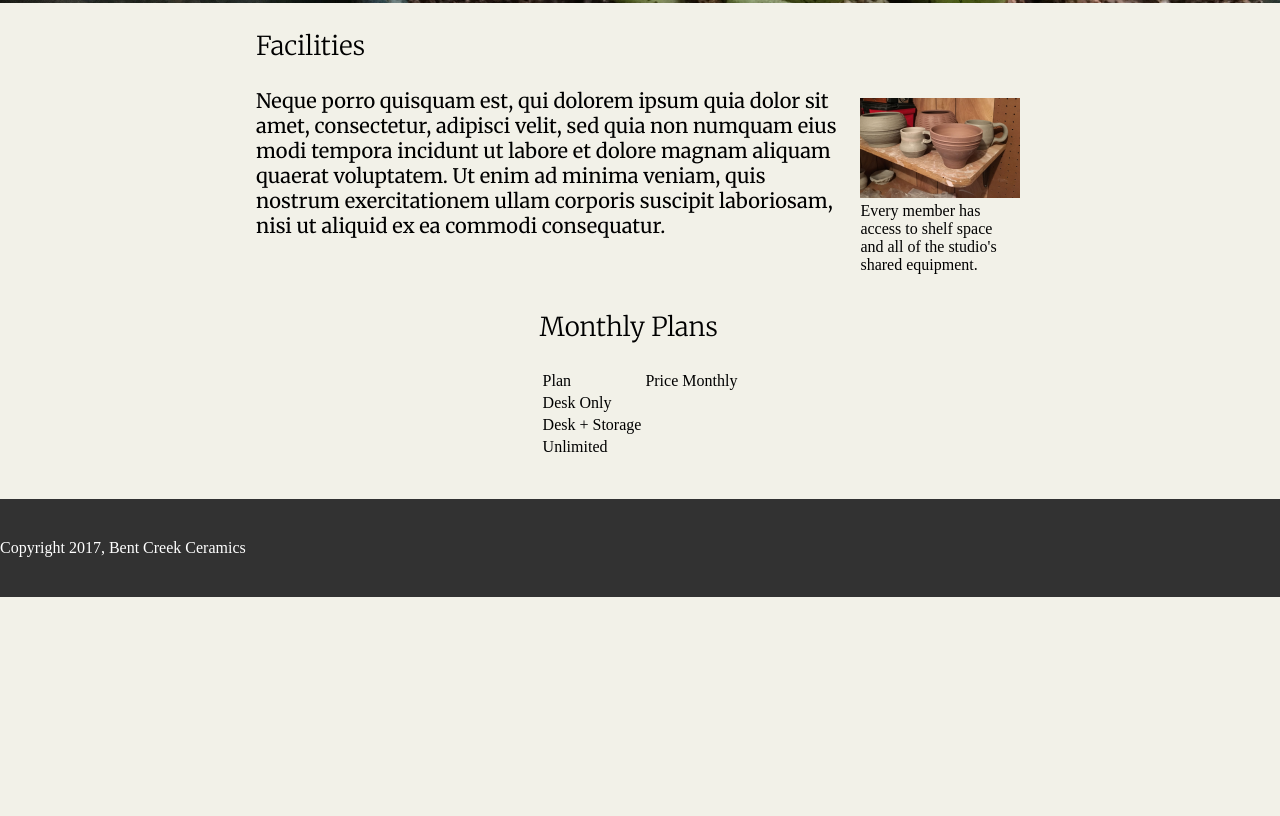
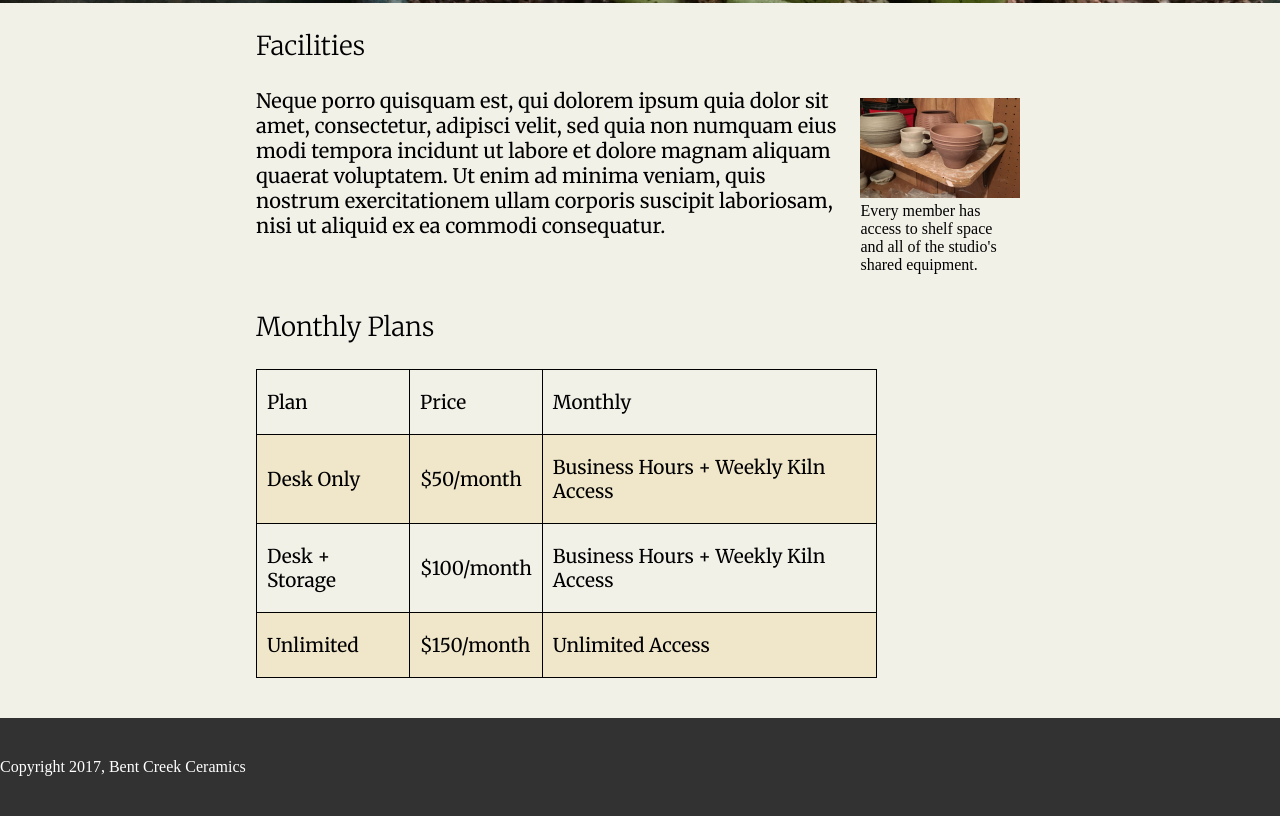
Before and after one commit to stephen-boynton/week-one-project, a plain HTML site: page about.html in a window 1280 px wide. Shown: the part 1077-1893 px from the top of the page. Before the commit the page ends 1674 px from the top, so only its background shows below. Drawn offline with Linux system fonts and the light colour scheme.

Commit message:
Finish About page

```diff
--- a/about.html
+++ b/about.html
@@ -47,6 +47,7 @@
           </div>
         </article>
         <div class="plans">
+          <div class="table">
             <h3>Monthly Plans</h3>
             <table>
               <thead>
@@ -54,24 +55,26 @@
                 <td>Price</td>
                 <td>Monthly</td>
               </thead>
-            <tr>
+              <tr class="bg">
                 <td>Desk Only</td>
-              <td></td>
-              <td></td>
+                <td>$50/month</td>
+                <td>Business Hours + Weekly Kiln Access</td>
               </tr>
               <tr>
                 <td>Desk + Storage</td>
-              <td></td>
-              <td></td>
+                <td>$100/month</td>
+                <td>Business Hours + Weekly Kiln Access</td>
               </tr>
-            <tr>
+              <tr class="bg">
                 <td>Unlimited</td>
-              <td></td>
-              <td></td>
+                <td>$150/month</td>
+                <td>Unlimited Access</td>
               </tr>
             </table>
           </div>
-
+          <div class="table-empty">
+          </div>
+        </div>
       </main>
       <footer>
         Copyright 2017, Bent Creek Ceramics
--- a/style.css
+++ b/style.css
@@ -264,3 +264,29 @@ blockquote {
 .facilities img {
   max-height: 100px;
 }
+
+.plans {
+  display: flex;
+  width: 60%;
+  font-family: Merriweather, serif;
+  font-size: 19px;
+}
+
+td {
+  padding: 20px 10px;
+  border: 1px solid black;
+}
+
+.table-empty {
+  width: 20%;
+  margin: 0px;
+}
+
+table {
+  border-collapse: collapse;
+  border: 1px solid black;
+}
+
+.bg {
+  background-color: #f0e6c9
+}
```
Lines whose indentation alone changed are shown as unchanged.
